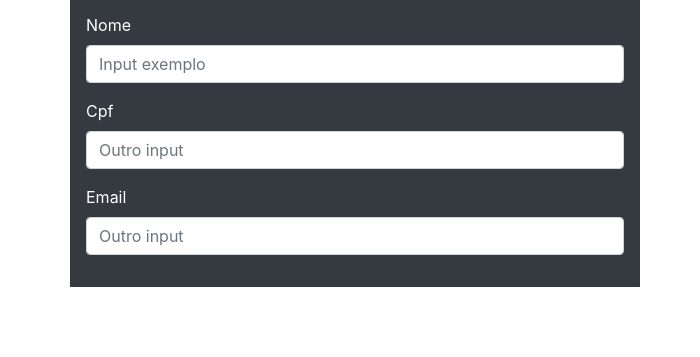
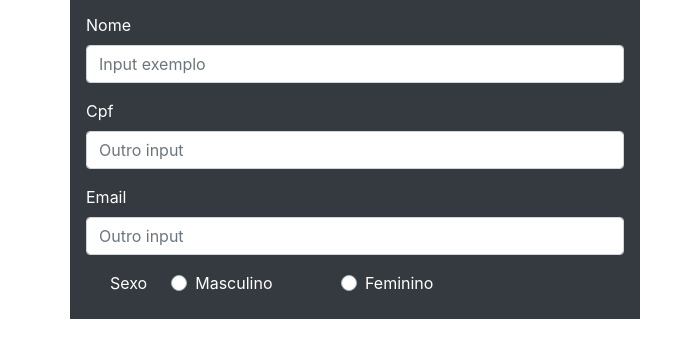
Before and after one commit to Gileno29/Exercicio-Git, a plain HTML site: page form.html in a window 1280 px wide. Shown: the part 107-464 px from the top of the page, without its empty margins (0-700 px from the left). Drawn offline with nearby package versions, Linux system fonts and the light colour scheme.

Commit message:
adicao do campo de sexo e correcao da Imagem de usuários

```diff
--- a/form.html
+++ b/form.html
@@ -51,6 +51,19 @@
                         <input type="text" class="form-control" id="formGroupExampleInput2" placeholder="Outro input">
                     </div>
 
+
+                    <!-----Codigo radio Buttons-->
+                    <div class="custom-control custom-radio custom-control-inline">
+                        <input type="radio" class="custom-control-input" id="defaultInline3" name="inlineDefaultRadiosExample">
+                        <label class="text-white pr-5">Sexo</label>
+                        <label class="custom-control-label text-white pr-5" for="defaultInline3">Masculino</label>
+
+                    </div>
+                    <div class="custom-control custom-radio custom-control-inline">
+                        <input type="radio" class="custom-control-input" id="defaultInline2" name="inlineDefaultRadiosExample">
+                        <label class="custom-control-label text-white" for="defaultInline2">Feminino</label>
+
+                    </div>
                 </div>
             </div>
         </form>
```
